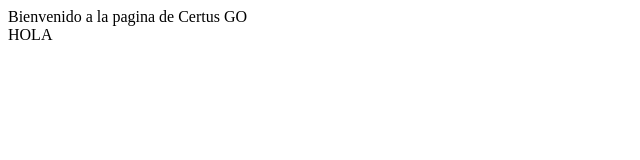
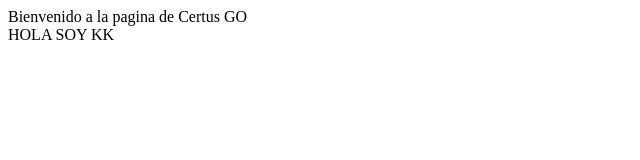
Before and after one commit to GUSTAVO-CESI/GUSTAVO-CESI.github.io, a plain HTML site: page index.html in a window 1280 px wide. Shown: the full height of the page, 0-640 px from the left. Drawn offline with Linux system fonts and the light colour scheme.

Commit message:
Update index.html

```diff
--- a/index.html
+++ b/index.html
@@ -9,4 +9,4 @@
 <body>
     Bienvenido a la pagina de Certus GO
 <div id="bloque de noticias"></div>
-HOLA
+HOLA SOY KK
```
